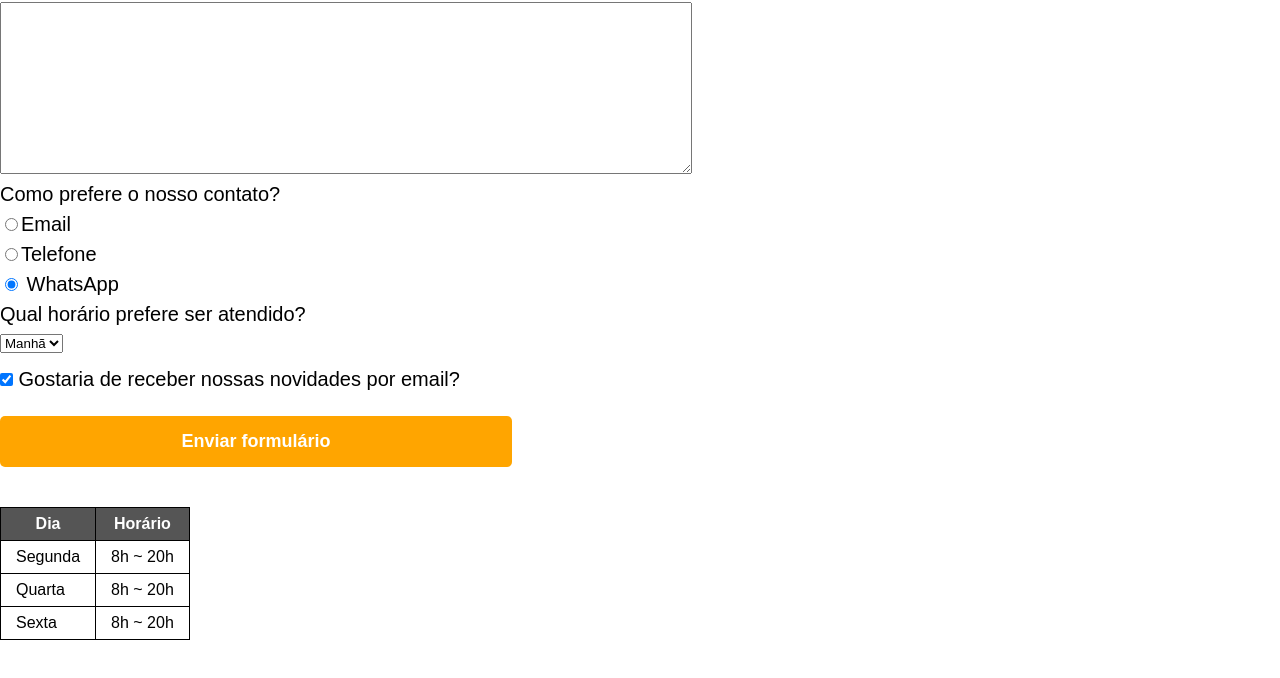
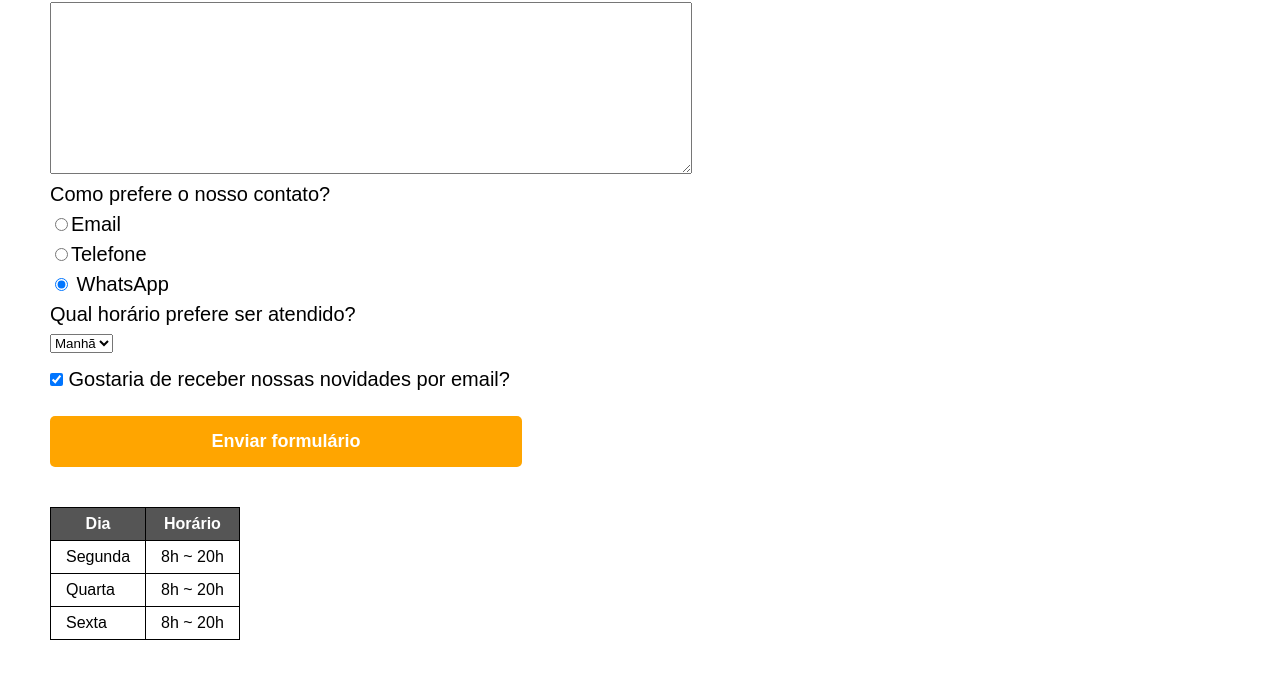
Before and after one commit to JacksonSM/Praticando-HTML-CSS, a plain HTML site: page Barbearia-Alura/contato.html in a window 1280 px wide. Shown: the part 558-1236 px from the top of the page. Drawn offline with Linux system fonts and the light colour scheme.

Commit message:
Alterando espaçamento do formulario

```diff
--- a/Barbearia-Alura/css/style.css
+++ b/Barbearia-Alura/css/style.css
@@ -93,12 +93,9 @@ footer {
 
 }
 
-main {
-
-}
 
 form {
-    margin: 40px 0;
+    margin: 40px 50px;
 }
 
 form label, form legend {
@@ -137,6 +134,7 @@ form label, form legend {
 
 table {
     margin: 20px 0 40px;
+    margin: 40px 50px;
 }
 
 thead {
```
